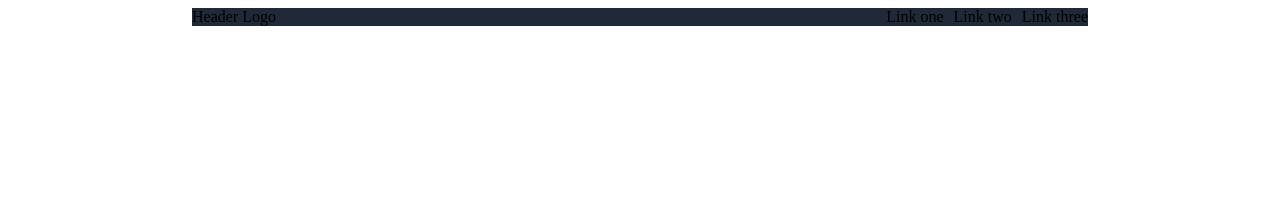
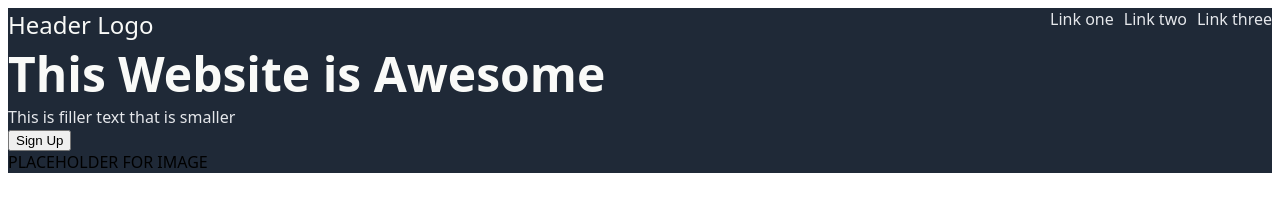
Before and after one commit to mousity/LandingPage, a plain HTML site: page index.html in a window 1280 px wide. Drawn offline with Linux system fonts and the light colour scheme.

Commit message:
Changed formatting of header box and second box to fit into one. Applied color and fonts.

```diff
--- a/index.html
+++ b/index.html
@@ -8,11 +8,21 @@
 
     <body>
         <div class="header">
+            <div class="top">
             <div class="left">Header Logo</div>
             <div class="right">
                 <div>Link one</div>
                 <div>Link two</div>
                 <div>Link three</div>
+            </div>
+            </div>
+            <div class="under">
+                <div class="left-under">
+                    <div class="hero">This Website is Awesome</div>
+                    <div class="hero-secondary">This is filler text that is smaller</div>
+                    <button>Sign Up</button>
+                </div>
+                <div>PLACEHOLDER FOR IMAGE</div>
             </div>
         </div>
         <div class="box1">
--- a/stylesheet.css
+++ b/stylesheet.css
@@ -1,14 +1,17 @@
 body {
     display: flex;
     flex-direction: column;
-    margin-left: 15%;
-    margin-right: 15%;
+    font-family: system-ui, -apple-system, BlinkMacSystemFont, 'Segoe UI', Roboto, Oxygen, Ubuntu, Cantarell, 'Open Sans', 'Helvetica Neue', sans-serif
 }
 
+
 .header {
+    background-color: #1F2937;
+}
+
+.top {
     display: flex;
     justify-content: space-between;
-    background-color: #1F2937;
 }
 
 .right {
@@ -16,3 +19,21 @@ body {
     justify-content: space-between;
     gap: 10px;
 }
+
+.right, .hero-secondary {
+    color: #E5E7EB;
+}
+
+.left {
+    font-size: 24px;
+
+}
+
+.hero, .left {
+    color: #F9FAF8;
+    font-weight: 400;
+}
+.hero {
+    font-size: 48px;
+    font-weight: 800;
+}
```
